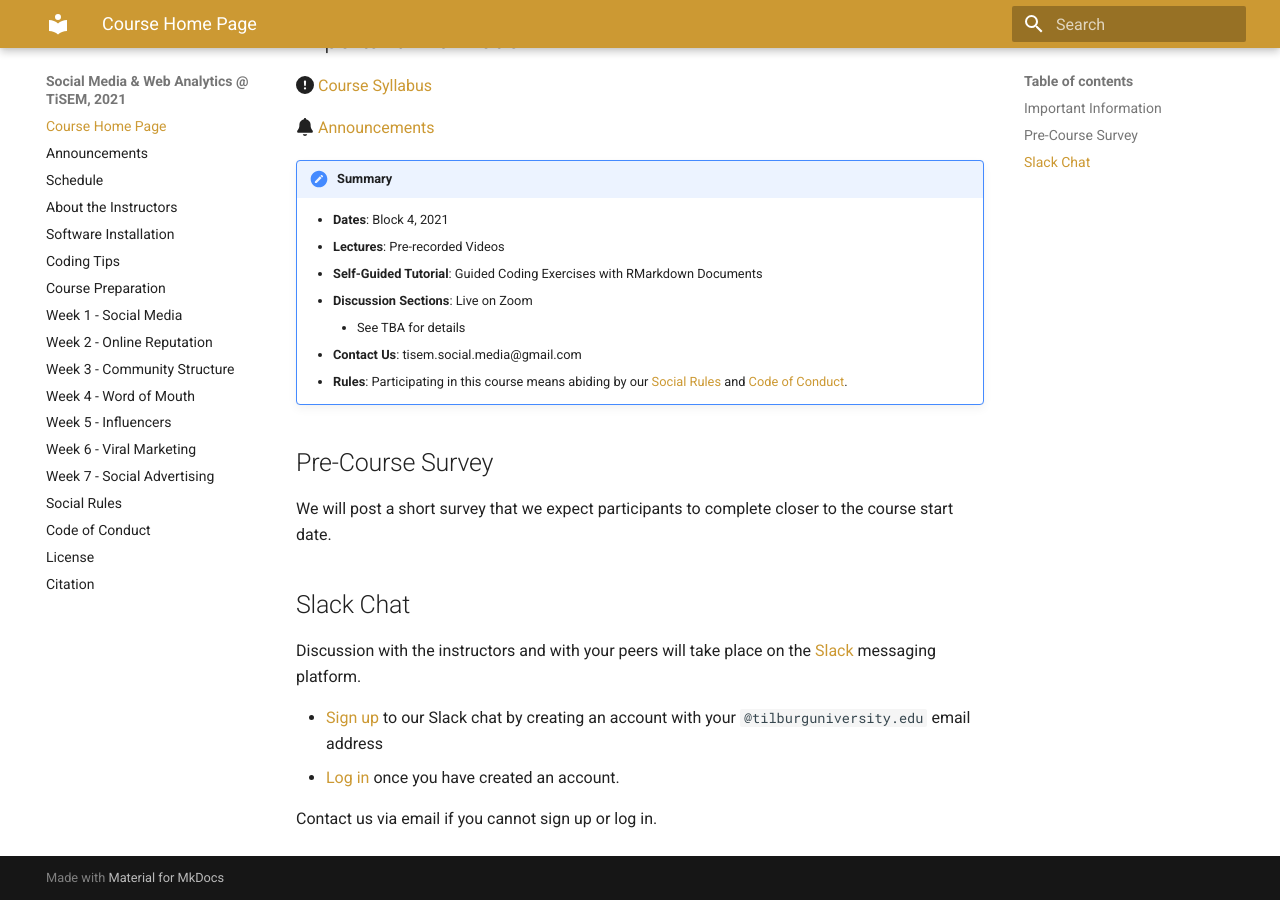
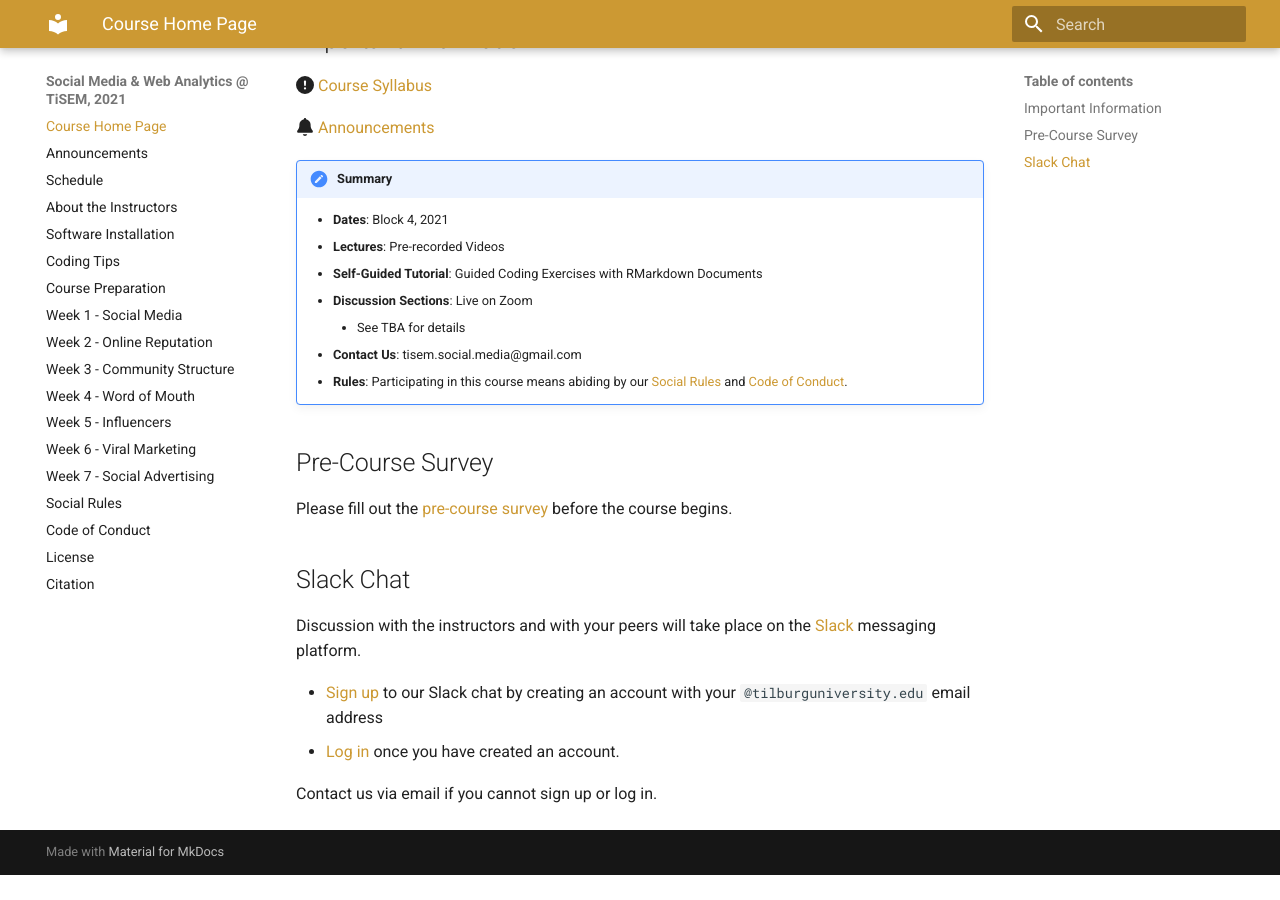
Before and after one commit to tisem-digital-marketing/2021-smwa, an MkDocs documentation site: the page built from docs/index.md, in a window 1280 px wide and 900 px high, scrolled down 637 px. Built offline with MkDocs 1.6.1 and Material for MkDocs 9.7.7, drawn with Linux system fonts in a browser that asks for light colours; old or Windows-style settings are respelled for this version of MkDocs; after the commit the page ends 1512 px from its top, so only the background shows below that.

Commit message:
link to course survey

```diff
--- a/docs/index.md
+++ b/docs/index.md
@@ -35,10 +35,8 @@
 
 ## Pre-Course Survey
 
-We will post a short survey that we expect participants to complete closer to the course start date.
-<!-- Please fill out the pre-course survey before the course begins. -->
-
-<!-- [![](https://img.icons8.com/cotton/64/000000/survey.png){: style="width:38px"}](https://forms.gle/5bB3ncpmkNwfQ34F7) [Pre-Course Survey](https://forms.gle/5bB3ncpmkNwfQ34F7) -->
+<!-- We will post a short survey that we expect participants to complete closer to the course start date. -->
+Please fill out the [pre-course survey](https://forms.gle/sqqjx1kmasjH8QHJ7) before the course begins.
 
 ## Slack Chat
 
```
